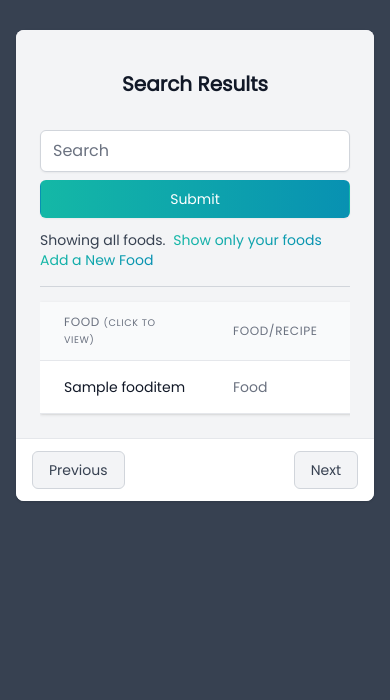
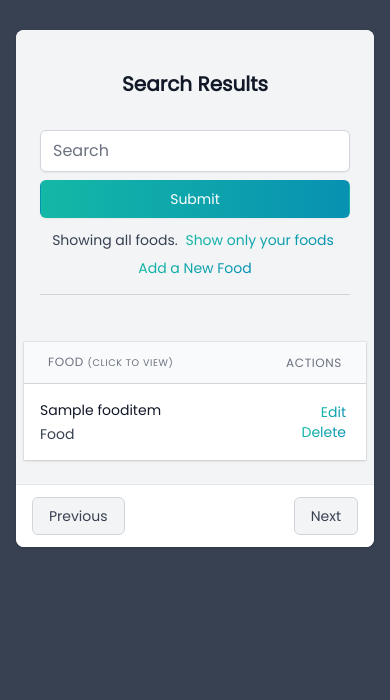
Before and after one commit to jvp-design/weight_points_plus, a Django app: page /food/ in a window 390 px wide. Shown: the part 66-766 px from the top of the page. Run offline with Django 3.2, Linux system fonts and the light colour scheme; a user stored in the database is signed in; tables that the repository leaves empty hold one stand-in row (values such as "Sample post"); style sheets or scripts are compiled from the project's sources; parts of the project's set-up code (start-up, migrations or seed data) failed here and were passed over; some libraries are stand-ins or nearby versions.

Commit message:
updating display table

```diff
--- a/weight_points_plus/templates/foods_recipes/fooditem_list.html
+++ b/weight_points_plus/templates/foods_recipes/fooditem_list.html
@@ -23,8 +23,8 @@
           </div>
         </div>
       </div>
-      <div class="sm:flex sm:justify-between text-sm text-gray-700 pt-2 sm:pt-4">
-      <span>
+      <div class="flex items-center sm:items-start flex-col sm:flex-row sm:justify-between text-sm text-gray-700 pt-2 sm:pt-4 space-y-2 sm:space-y-0">
+        <div>
           {% if fooditem_list or request.GET.name %}
             {% if request.GET.user is None or request.GET.user == '' %}
               Showing all {{ food_item_type_plural }}.
@@ -40,10 +40,10 @@
                  class="text-primary hover:bg-primary-darken px-1">Show all {{ food_item_type_plural }}</a>
             {% endif %}
           {% endif %}
-      </span>
+        </div>
         {% if create_url_string is not None %}
-          <a href="{% url create_url_string %}" class="text-primary hover:bg-primary-darken">Add a
-            New {{ food_item_type|title }}</a>
+          <div><a href="{% url create_url_string %}" class="text-primary hover:bg-primary-darken">Add a
+            New {{ food_item_type|title }}</a></div>
         {% endif %}
       </div>
       <div class="relative py-4">
@@ -51,50 +51,56 @@
           <div class="w-full border-t border-gray-300"></div>
         </div>
       </div>
-      <div class="flex flex-col">
-        <div class="-my-2 overflow-x-auto sm:-mx-6 lg:-mx-8">
-          <div class="py-2 align-middle inline-block min-w-full sm:px-6 lg:px-8">
-            <div class="shadow overflow-hidden border-b border-gray-200 sm:rounded-lg">
-              <table class="min-w-full divide-y divide-gray-200">
+      <div class="-mx-4 mt-8 overflow-hidden shadow ring-1 ring-black ring-opacity-5 sm:-mx-6 md:mx-0 md:rounded-lg">
+        <table class="min-w-full divide-y divide-gray-300">
           <thead class="bg-gray-50">
           <tr>
             <th scope="col"
-                      class="px-6 py-3 text-left text-xs font-medium text-gray-500 uppercase tracking-wider" style="width: 70%">
+                class="px-6 py-3 text-left text-xs font-medium text-gray-500 uppercase tracking-wider">
               {{ food_item_type|title }} {% if not add_item_url %} <span class="text-xxs">(Click to view)</span> {% endif %}</th>
             <th scope="col"
-                      class="px-6 py-3 text-left text-xs font-medium text-gray-500 uppercase tracking-wider" style="width: 15%">Food/Recipe
+                class="hidden px-6 py-3 text-left text-xs font-medium text-gray-500 uppercase tracking-wider lg:table-cell">Food/Recipe
             </th>
-                  <th scope="col" class="px-6 py-3 text-center text-xs font-medium text-gray-500 uppercase tracking-wider" style="width: 15%">
+            <th scope="col" class="px-6 py-3 text-right text-xs font-medium text-gray-500 uppercase tracking-wider">
               Actions
             </th>
           </tr>
           </thead>
-                <tbody>
+          <tbody class="divide-y divide-gray-200 bg-white">
           {% if fooditem_list %}
             {% for item in fooditem_list %}
-                    <!-- Odd row -->
-                    <tr class="{% if forloop.counter0|divisibleby:2 %}bg-white{% else %}bg-gray-50{% endif %}">
-                      <td class="px-6 py-4 whitespace-nowrap text-sm font-medium text-gray-900">
+              <tr>
+                <td class="w-full max-w-0 py-4 pl-4 pr-3 text-sm font-medium text-gray-900 sm:w-auto sm:max-w-none sm:pl-6">
                   {% if add_item_url is not None %}
-                          <span class="pr-2">{{ item.name }}</span>
+                    {{ item.name }}
+                    <dl class="font-normal lg:hidden">
+                      <dt class="sr-only">Food or Recipe</dt>
+                      <dd class="mt-1 truncate text-gray-700">{{ item.food_item_type|title }}</dd>
+                    </dl>
                   {% else %}
-                          <a href="{% url detail_url_string item.pk %}">{{ item.name }}</a>
+                    <a href="{% url detail_url_string item.pk %}">
+                      {{ item.name }}
+                      <dl class="font-normal lg:hidden">
+                        <dt class="sr-only">Food or Recipe</dt>
+                        <dd class="mt-1 truncate text-gray-700">{{ item.food_item_type|title }}</dd>
+                      </dl>
+                    </a>
                   {% endif %}
                 </td>
-                      <td class="px-6 py-4 whitespace-nowrap text-sm text-gray-500">{{ item.food_item_type|title }}</td>
-                      <td class="px-6 py-4 whitespace-nowrap text-right text-sm font-medium">
+                <td class="hidden px-6 py-3 text-sm text-gray-500 lg:table-cell">{{ item.food_item_type|title }}</td>
+                <td class="py-4 pl-3 pr-4 text-right text-sm font-medium sm:pr-6">
                   {% if add_item_url is not None %}
                     <a href="{{ add_item_url }}?food={{ item.pk }}" class="pl-2 text-primary hover:bg-primary-darken">
-                            Add
+                      Add<span class="sr-only">, {{ item.name }}</span>
                     </a>
                   {% elif item.user == request.user %}
                     <a href="{% url update_url_string item.pk %}"
-                             class="text-primary hover:bg-primary-darken px-1">Edit</a>
+                       class="text-primary hover:bg-primary-darken px-1">Edit<span class="sr-only">, {{ item.name }}</span></a>
                     <a href="{% url delete_url_string item.pk %}"
-                             class="text-primary hover:bg-primary-darken px-1">Delete</a>
+                       class="text-primary hover:bg-primary-darken px-1">Delete<span class="sr-only">, {{ item.name }}</span></a>
                   {% else %}
-                          <span class="text-gray-300 px-1 pointer-events-none">Edit</span>
-                          <span class="text-gray-300 px-1 pointer-events-none">Delete</span>
+                    <span class="text-gray-300 px-1 pointer-events-none">Edit<span class="sr-only">, {{ item.name }}</span></span>
+                    <span class="text-gray-300 px-1 pointer-events-none">Delete<span class="sr-only">, {{ item.name }}</span></span>
                   {% endif %}
                 </td>
               </tr>
@@ -115,10 +121,6 @@
           </tbody>
         </table>
       </div>
-          </div>
-        </div>
-      </div>
-
     </div>
 
     <nav class="bg-white px-4 py-3 flex items-center justify-between border-t border-gray-200 sm:px-6"
@@ -153,41 +155,4 @@
       </div>
     </nav>
   </div>
-
-  {#  <div class="pagination">#}
-  {#    <span class="step-links">#}
-  {#      {% if page_obj.has_previous %}#}
-  {#        <a href="?page=1{% for k, v in query.items %}&{{ k }}={{ v }}{% endfor %}">&laquo; first</a>#}
-  {#        <a href="?page={{ page_obj.previous_page_number }}{% for k, v in query.items %}&{{ k }}={{ v }}{% endfor %}">previous</a>#}
-  {#      {% endif %}#}
-  {##}
-  {#      <span class="current">#}
-  {#        Page {{ page_obj.number }} of {{ page_obj.paginator.num_pages }}#}
-  {#      </span>#}
-  {##}
-  {#      {% if page_obj.has_next %}#}
-  {#        <a href="?page={{ page_obj.next_page_number }}{% for k, v in query.items %}&{{ k }}={{ v }}{% endfor %}">next</a>#}
-  {#        <a href="?page={{ page_obj.paginator.num_pages }}{% for k, v in query.items %}&{{ k }}={{ v }}{% endfor %}">last &raquo;</a>#}
-  {#      {% endif %}#}
-  {#    </span>#}
-  {#  </div>#}
-  {##}
-  {#  <div>#}
-  {#    {% if 'recipe' in request.resolver_match.route and view.kwargs.recipe_pk is not None %}#}
-  {#      <form method="get" action="{% url "recipe:food-list" view.kwargs.recipe_pk %}">#}
-  {#        <input type="text" name="name">#}
-  {#        <input type="submit" value="Search again">#}
-  {#      </form>#}
-  {#    {% elif 'meal' in request.resolver_match.route %}#}
-  {#      <form method="get" action="{% url "meal:items-search" view.kwargs.meal_pk %}">#}
-  {#        <input type="text" name="name">#}
-  {#        <input type="submit" value="Search again">#}
-  {#      </form>#}
-  {#    {% else %}#}
-  {#      <form method="get" action="{% url "food:list" %}">#}
-  {#        <input type="text" name="name">#}
-  {#        <input type="submit" value="Search again">#}
-  {#      </form>#}
-  {#    {% endif %}#}
-  {#  </div>#}
 {% endblock content %}
--- a/weight_points_plus/templates/snippets/structural/nav.html
+++ b/weight_points_plus/templates/snippets/structural/nav.html
@@ -1,6 +1,6 @@
 {% load i18n %}
 
-<header class="relative" x-data="{isOpen: false}" >
+<header class="relative" x-data="{isOpen: false}">
   <div class="pt-6">
     <nav class="relative max-w-7xl mx-auto flex items-center justify-between px-4 sm:px-6" aria-label="Global">
       <div class="flex items-center flex-1">
@@ -64,7 +64,7 @@
           <img class="h-8 w-auto" src="https://tailwindui.com/img/logos/workflow-mark-indigo-600.svg" alt="">
         </div>
         <div class="-mr-2">
-          <button type="button" @click="isOpen = !isOpen" class="bg-white rounded-md p-2 inline-flex items-center justify-center text-gray-400 hover:bg-gray-100 focus:outline-none focus:ring-2 focus:ring-inset focus:ring-teal-600">
+          <button type="button" @click="isOpen = !isOpen" @click.outside="isOpen = false" class="bg-white rounded-md p-2 inline-flex items-center justify-center text-gray-400 hover:bg-gray-100 focus:outline-none focus:ring-2 focus:ring-inset focus:ring-teal-600">
             <span class="sr-only">Close menu</span>
             <!-- Heroicon name: outline/x -->
             <svg class="h-6 w-6" xmlns="http://www.w3.org/2000/svg" fill="none" viewBox="0 0 24 24" stroke="currentColor" aria-hidden="true">
@@ -74,6 +74,7 @@
         </div>
       </div>
       <div class="pt-5 pb-6">
+        {% if not user.is_authenticated %}
         <div class="px-2 space-y-1">
           <a href="#" class="block px-3 py-2 rounded-md text-base font-medium text-gray-900 hover:bg-gray-50">Product</a>
 
@@ -83,7 +84,6 @@
 
           <a href="#" class="block px-3 py-2 rounded-md text-base font-medium text-gray-900 hover:bg-gray-50">Company</a>
         </div>
-        {% if not user.is_authenticated %}
           <div class="mt-6 px-5">
             <p class="text-center text-base font-medium text-gray-500"><a href="{% url 'account_signup' %}" class="text-gray-900 hover:underline">{% translate 'Register' %}</a></p>
           </div>
@@ -91,7 +91,16 @@
             <p class="text-center text-base font-medium text-gray-500">Existing customer? <a href="{% url 'account_login' %}" class="text-gray-900 hover:underline">{% translate 'Sign In' %}</a></p>
           </div>
         {% else %}
+        <div class="px-2 space-y-1">
+          <a href="{% url 'day:today' %}" class="block px-3 py-2 rounded-md text-base font-medium text-gray-900 hover:bg-gray-50">{% translate 'Food Tracker' %}</a>
+
+          <a href="{% url "food:list" %}" class="block px-3 py-2 rounded-md text-base font-medium text-gray-900 hover:bg-gray-50">{% translate 'Foods' %}</a>
+
+          <a href="{% url "recipe:list" %}" class="block px-3 py-2 rounded-md text-base font-medium text-gray-900 hover:bg-gray-50">{% translate 'Recipes' %}</a>
+
+        </div>
           <div class="mt-6 px-5">
+            <p class="text-center text-base font-medium text-gray-500"><a href="{% url 'users:me' %}" class="text-gray-900 hover:underline">{% translate 'User' %}</a></p>
             <p class="text-center text-base font-medium text-gray-500"><a href="{% url 'account_logout' %}" class="text-gray-900 hover:underline">{% translate 'Log Out' %}</a></p>
           </div>
         {% endif %}
```
Also changed, not shown: weight_points_plus/theme/static/css/dist/styles.css. Lines whose indentation alone changed are shown as unchanged.
